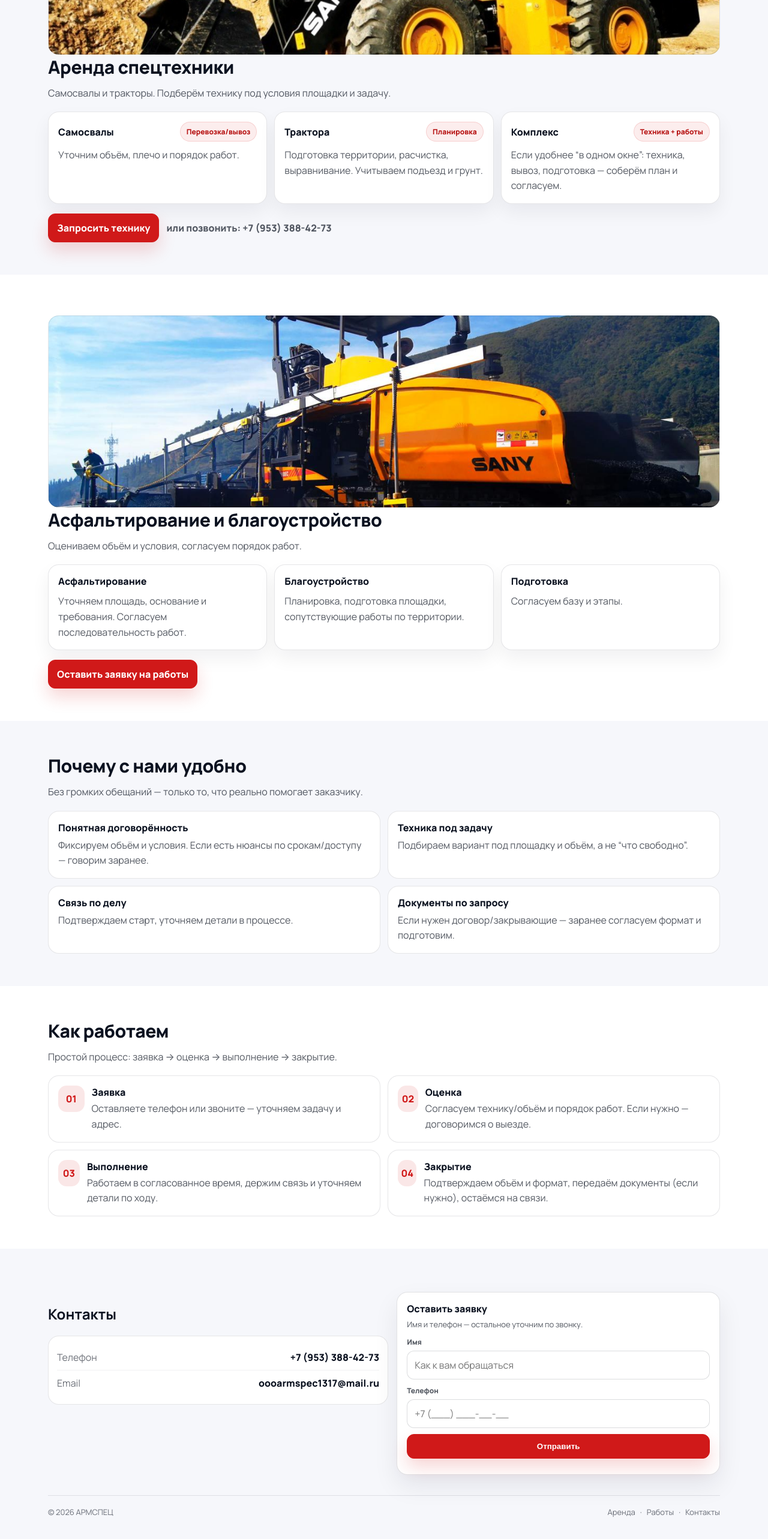
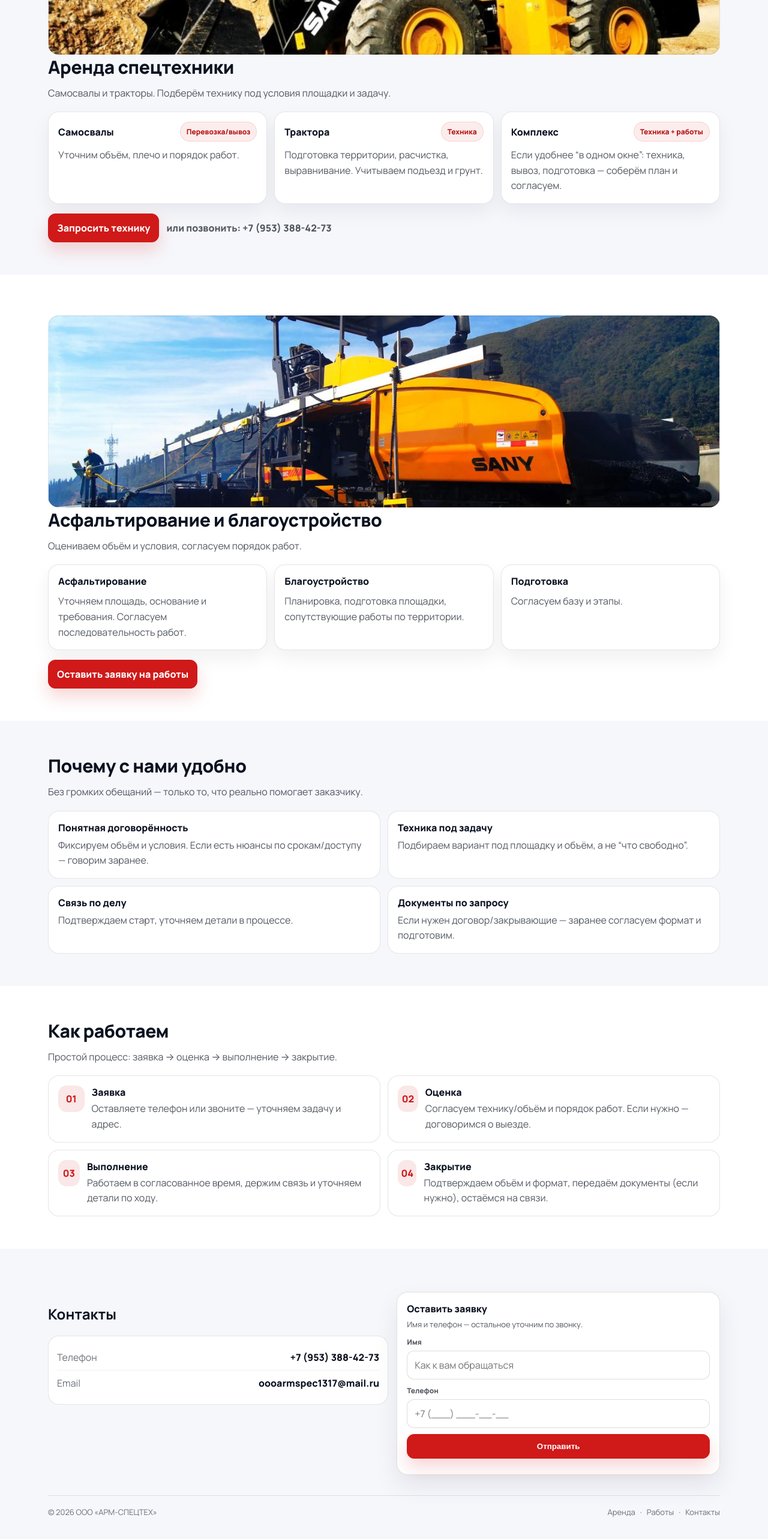
Before and after one commit to inxd-196/armspec-site, a Next.js app in the folder armspec-site/: page / in a window 1280 px wide. Shown: the part 988-3554 px from the top of the page at 60% size. Built offline with nearby package versions, Linux system fonts and the light colour scheme.

Commit message:
Update index.js

```diff
--- a/armspec-site/pages/index.js
+++ b/armspec-site/pages/index.js
@@ -160,7 +160,7 @@ export default function Home() {
                 <div className="tile">
                   <div className="tileTop">
                     <div className="tileTitle">Трактора</div>
-                    <div className="chip">Планировка</div>
+                    <div className="chip">Техника</div>
                   </div>
                   <div className="tileText">Подготовка территории, расчистка, выравнивание. Учитываем подъезд и грунт.</div>
                 </div>
@@ -369,7 +369,7 @@ export default function Home() {
               </div>
 
               <footer className="footer">
-                <div>© {year} АРМСПЕЦ</div>
+                <div>© {year} ООО «АРМ-СПЕЦТЕХ»</div>
                 <div className="footerLinks">
                   <a href="#rent">Аренда</a>
                   <span>·</span>
```
